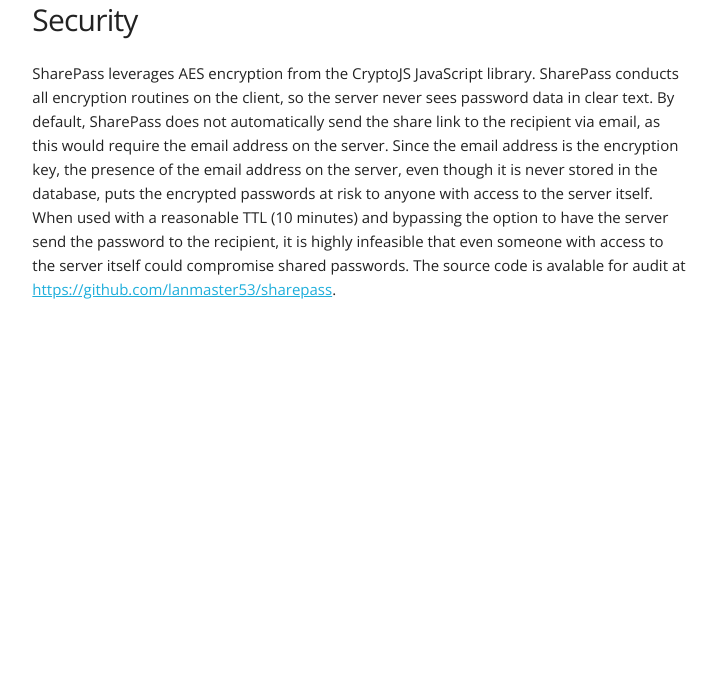
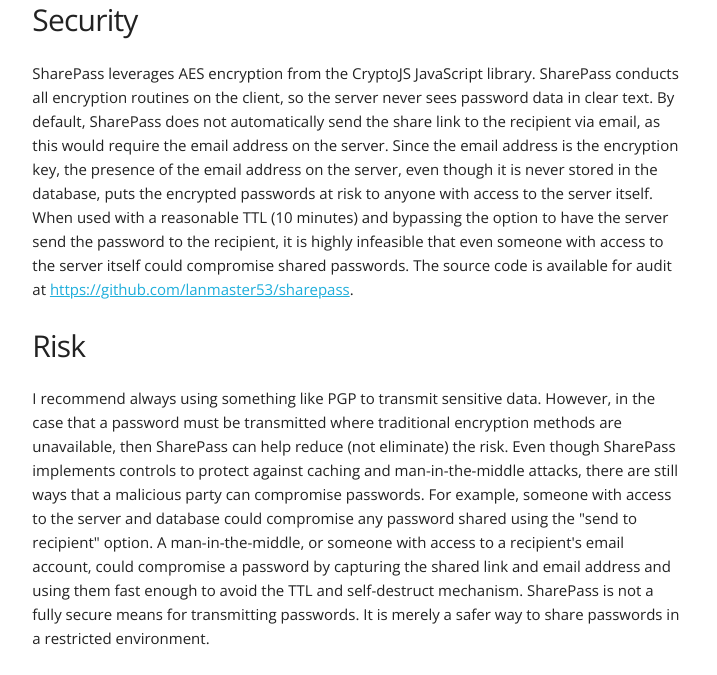
Before and after one commit to lanmaster53/sharepass, a Flask app: page /about in a window 1280 px wide. Shown: the part 661-1336 px from the top of the page, without its empty margins (281-998 px from the left). Before the commit the page ends 960 px from the top, so only its background shows below. Run offline with Flask 2, Linux system fonts and the light colour scheme; data that the repository does not hold is empty; parts of the project's set-up code (start-up, migrations or seed data) failed here and were passed over.

Commit message:
Updated the README.md file and the about page.

```diff
--- a/sharepass/templates/about.html
+++ b/sharepass/templates/about.html
@@ -8,7 +8,9 @@
             <h4>How It Works</h4>
             <p>The sharer provides a password and an email address for the recipient. SharePass uses the email address to encrypt the password on the client. The client sends the encrypted password to the server and associates it with a secure token. SharePass stores the token and the encrypted password in the database. SharePass then uses the token to create a one-time use link and present it to the sharer. If the sharer did not check the "send to recipient" box when creating the password entry, then the sharer must send the link to the recipient manually. If the sharer checked the "send to recipient" box, then SharePass will send the link to the recipient automatically. When the recipient visits the shared link, SharePass embeds the encrypted password in the resulting page and permanently removes all password related data from the database. SharePass then prompts the recipient for their email address and uses it to decrypt the encrypted password on the client. In addition to the share link's self-destruct mechanism, SharePass has a configurable time-to-live (TTL) for encrypted password data, after which SharePass destroys expired data.</p>
             <h4>Security</h4>
-            <p>SharePass leverages AES encryption from the CryptoJS JavaScript library. SharePass conducts all encryption routines on the client, so the server never sees password data in clear text. By default, SharePass does not automatically send the share link to the recipient via email, as this would require the email address on the server. Since the email address is the encryption key, the presence of the email address on the server, even though it is never stored in the database, puts the encrypted passwords at risk to anyone with access to the server itself. When used with a reasonable TTL (10 minutes) and bypassing the option to have the server send the password to the recipient, it is highly infeasible that even someone with access to the server itself could compromise shared passwords. The source code is avalable for audit at <a href="https://github.com/lanmaster53/sharepass">https://github.com/lanmaster53/sharepass</a>.</p>
+            <p>SharePass leverages AES encryption from the CryptoJS JavaScript library. SharePass conducts all encryption routines on the client, so the server never sees password data in clear text. By default, SharePass does not automatically send the share link to the recipient via email, as this would require the email address on the server. Since the email address is the encryption key, the presence of the email address on the server, even though it is never stored in the database, puts the encrypted passwords at risk to anyone with access to the server itself. When used with a reasonable TTL (10 minutes) and bypassing the option to have the server send the password to the recipient, it is highly infeasible that even someone with access to the server itself could compromise shared passwords. The source code is available for audit at <a href="https://github.com/lanmaster53/sharepass">https://github.com/lanmaster53/sharepass</a>.</p>
+            <h4>Risk</h4>
+            <p>I recommend always using something like PGP to transmit sensitive data. However, in the case that a password must be transmitted where traditional encryption methods are unavailable, then SharePass can help reduce (not eliminate) the risk. Even though SharePass implements controls to protect against caching and man-in-the-middle attacks, there are still ways that a malicious party can compromise passwords. For example, someone with access to the server and database could compromise any password shared using the "send to recipient" option. A man-in-the-middle, or someone with access to a recipient's email account, could compromise a password by capturing the shared link and email address and using them fast enough to avoid the TTL and self-destruct mechanism. SharePass is not a fully secure means for transmitting passwords. It is merely a safer way to share passwords in a restricted environment.</p>
         </div>
     </div>
 {% endblock %}
```
Also changed, not shown: README.md.
